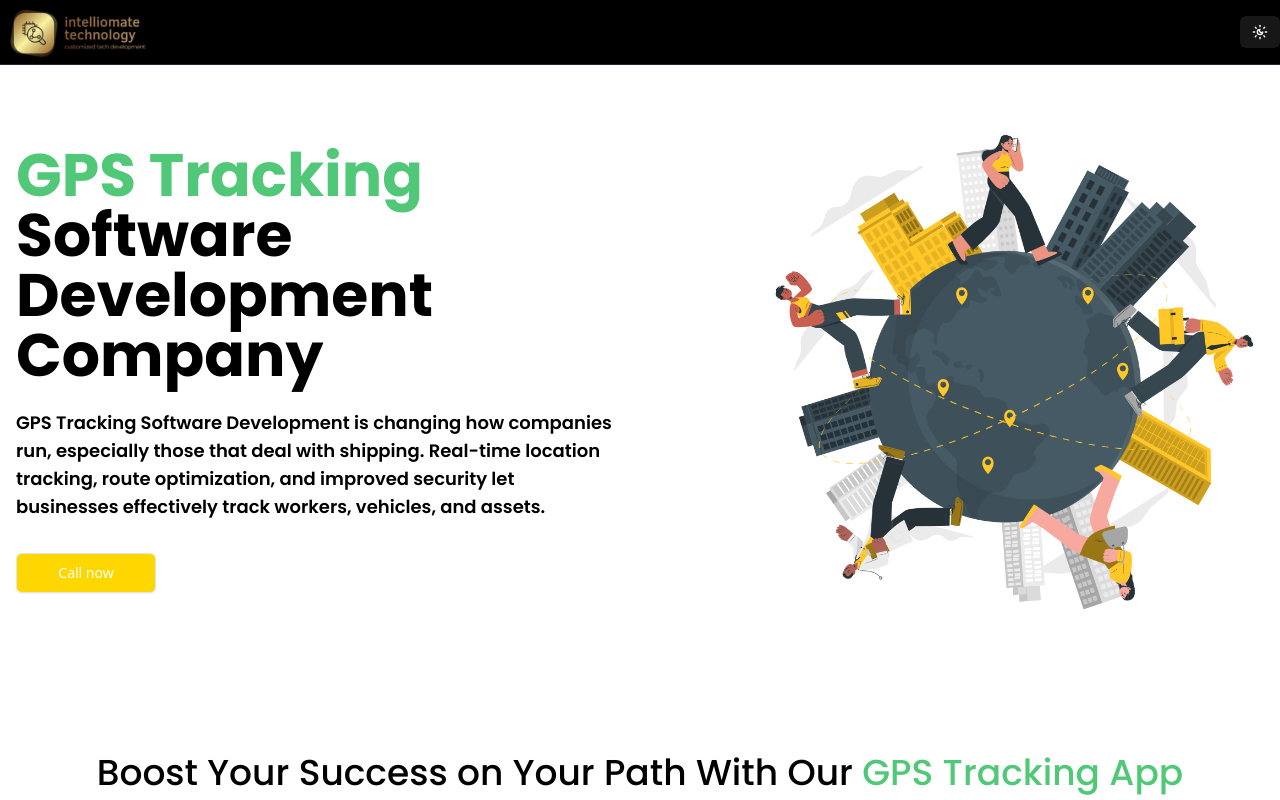
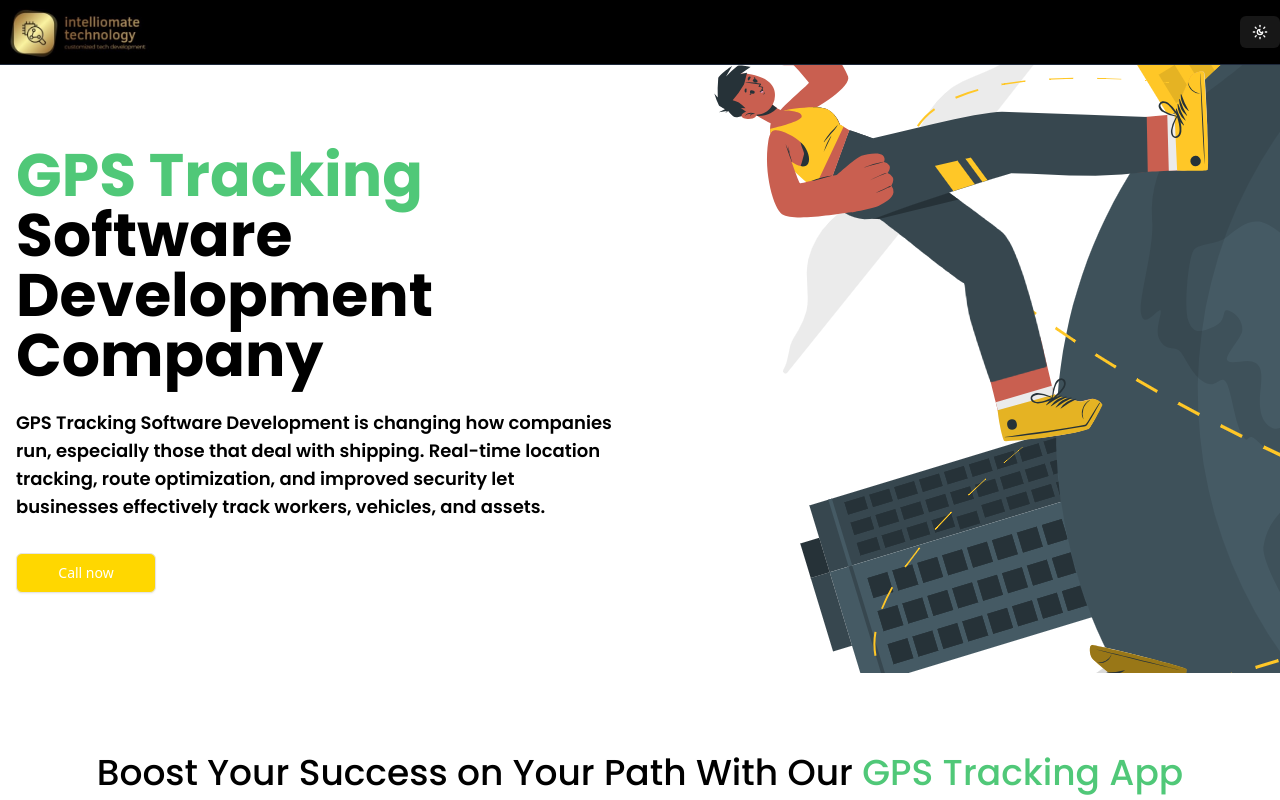
Before and after one commit to theskolar/intelliomate, a Next.js app: page / in a window 1280 px wide. Shown: the top 800 px of the page. Built offline with nearby package versions, Linux system fonts and the light colour scheme.

Commit message:
redesign

```diff
--- a/components/GpsTracking.tsx
+++ b/components/GpsTracking.tsx
@@ -10,13 +10,7 @@ const GpsTracking = () => {
   };
   return (
     <section
-      className="relative overflow-hidden py-20 p-4 bg-background dark:bg-background-dark"
-      style={{
-        backgroundImage: "url('/gpsmain.png')",
-        backgroundRepeat: 'no-repeat',
-        backgroundSize: 'auto 550px',
-        backgroundPosition: 'right center'
-      }}
+      className="relative overflow-hidden py-20 p-4 bg-background dark:bg-background-dark bg-none sm:bg-[url('/gpsmain.png')] sm:bg-no-repeat sm:bg-auto sm:bg-[550px] sm:bg-right-center"
     >
       <div className="container relative z-10">
         <div className="grid gap-8 lg:grid-cols-2 lg:gap-12 sm:grid-cols-1">
```
